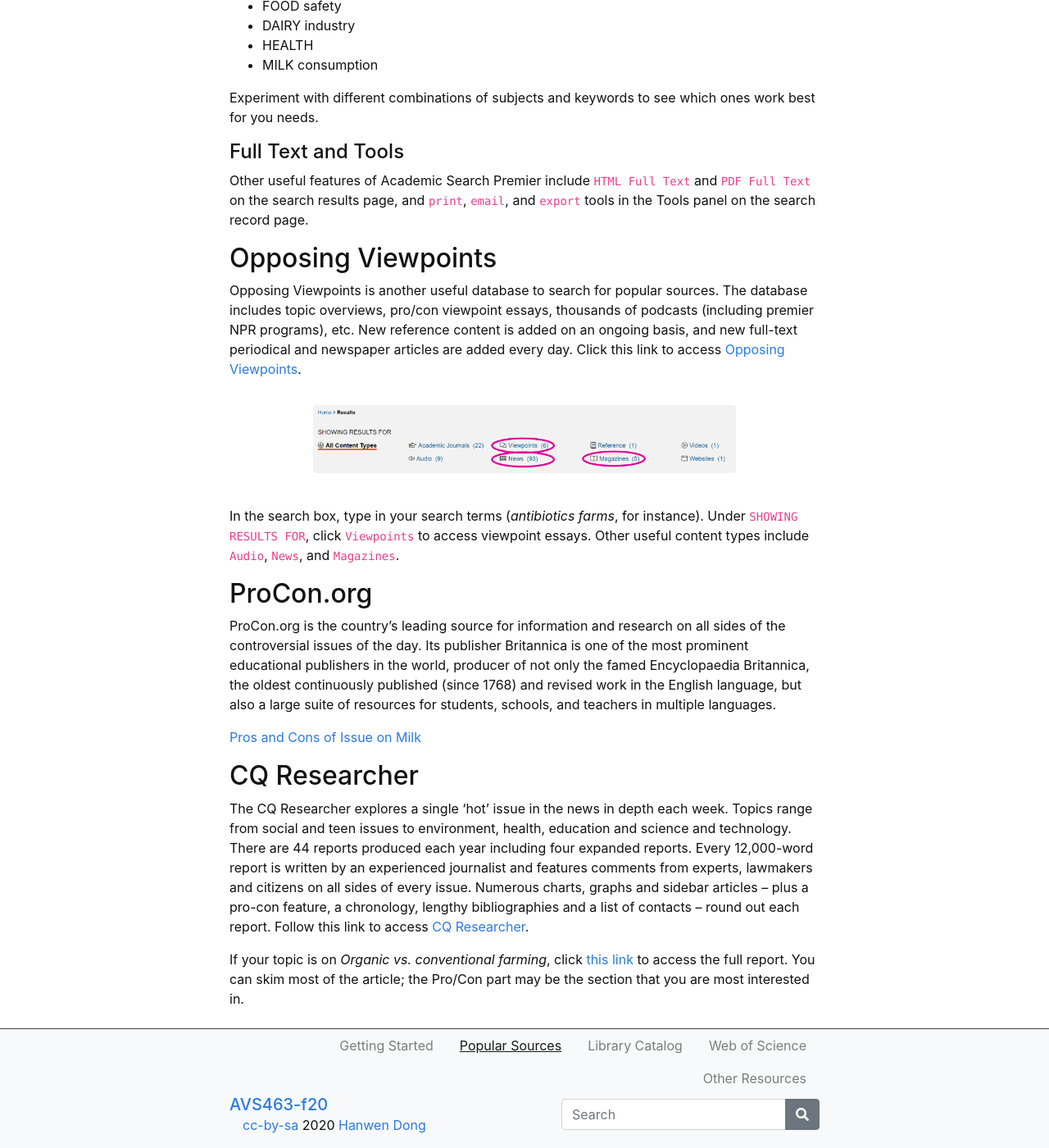
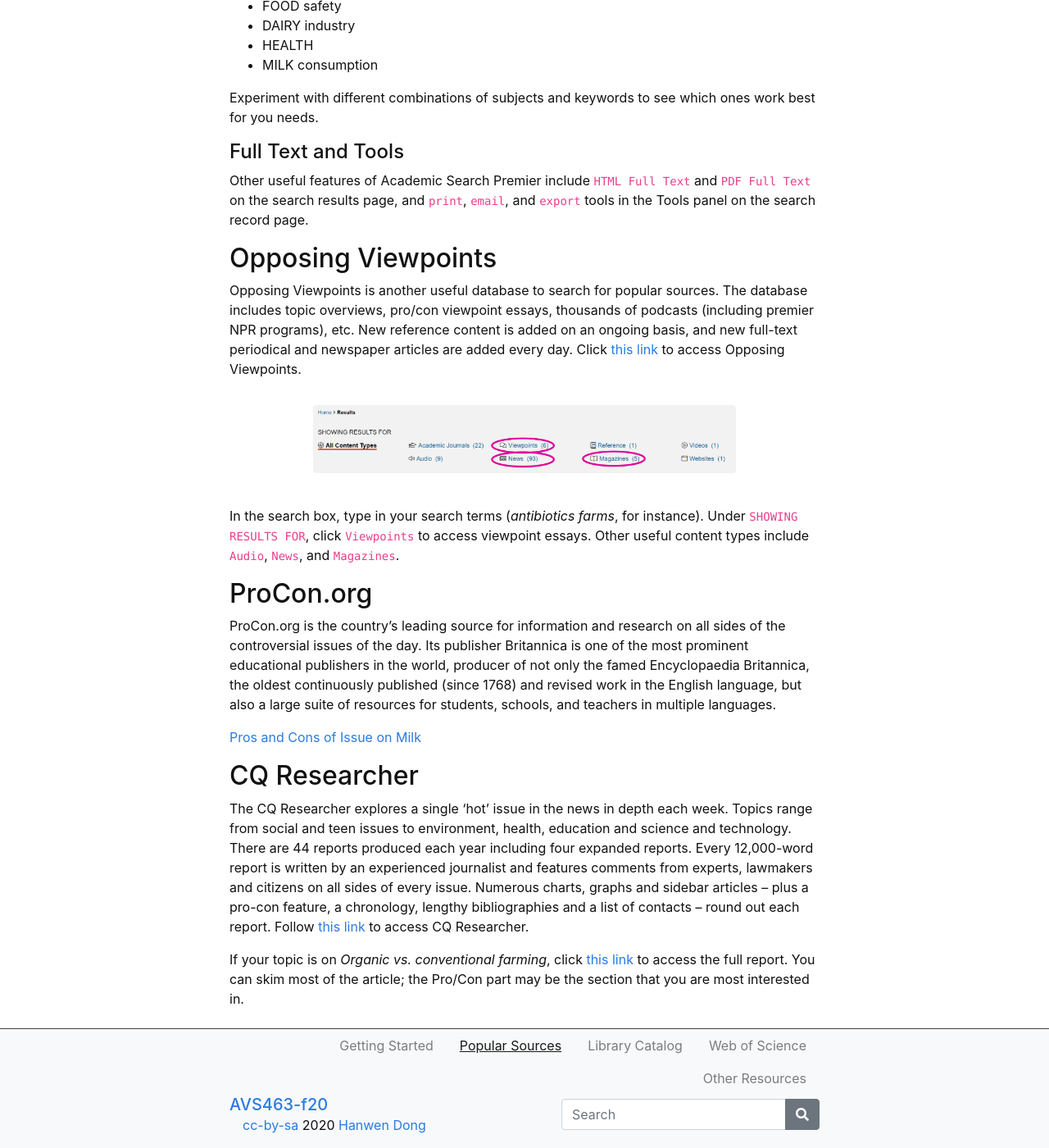
Before and after one commit to hanwendong1/AVS463-f20, a Jekyll site: the page built from content/2-Popular-Sources.md, in a window 1280 px wide and 1400 px high, scrolled down 1843 px. Shown: the whole window at 82% size. Built offline with Jekyll 4.4.1, drawn with Linux system fonts in a browser that asks for light colours.

```diff
--- a/content/2-Popular-Sources.md
+++ b/content/2-Popular-Sources.md
@@ -50,7 +50,7 @@ Other useful features of Academic Search Premier include `HTML Full Text` and `P
 
 ## Opposing Viewpoints
 
-Opposing Viewpoints is another useful database to search for popular sources. The database includes topic overviews, pro/con viewpoint essays, thousands of podcasts (including premier NPR programs), etc. New reference content is added on an ongoing basis, and new full-text periodical and newspaper articles are added every day. Click this link to access [Opposing Viewpoints](https://go-gale-com.uidaho.idm.oclc.org/ps/dispBasicSearch.do?userGroupName=mosc00780&prodId=OVIC).
+Opposing Viewpoints is another useful database to search for popular sources. The database includes topic overviews, pro/con viewpoint essays, thousands of podcasts (including premier NPR programs), etc. New reference content is added on an ongoing basis, and new full-text periodical and newspaper articles are added every day. Click [this link](https://go-gale-com.uidaho.idm.oclc.org/ps/dispBasicSearch.do?userGroupName=mosc00780&prodId=OVIC) to access Opposing Viewpoints.
 
 {% include figure.html img="Screenshots-04.png" alt="Opposing Viewpoints" width="75%" %}
 
@@ -64,6 +64,6 @@ ProCon.org is the country’s leading source for information and research on all
 
 ## CQ Researcher
 
-The CQ Researcher explores a single 'hot' issue in the news in depth each week. Topics range from social and teen issues to environment, health, education and science and technology. There are 44 reports produced each year including four expanded reports. Every 12,000-word report is written by an experienced journalist and features comments from experts, lawmakers and citizens on all sides of every issue. Numerous charts, graphs and sidebar articles -- plus a pro-con feature, a chronology, lengthy bibliographies and a list of contacts -- round out each report. Follow this link to access [CQ Researcher](https://library-cqpress-com.uidaho.idm.oclc.org/cqresearcher/index.php).
+The CQ Researcher explores a single 'hot' issue in the news in depth each week. Topics range from social and teen issues to environment, health, education and science and technology. There are 44 reports produced each year including four expanded reports. Every 12,000-word report is written by an experienced journalist and features comments from experts, lawmakers and citizens on all sides of every issue. Numerous charts, graphs and sidebar articles -- plus a pro-con feature, a chronology, lengthy bibliographies and a list of contacts -- round out each report. Follow [this link](https://library-cqpress-com.uidaho.idm.oclc.org/cqresearcher/index.php) to access CQ Researcher.
 
 If your topic is on *Organic vs. conventional farming*, click [this link](https://library-cqpress-com.uidaho.idm.oclc.org/cqresearcher/document.php?id=cqresrre2018110200) to access the full report. You can skim most of the article; the Pro/Con part may be the section that you are most interested in.
```
